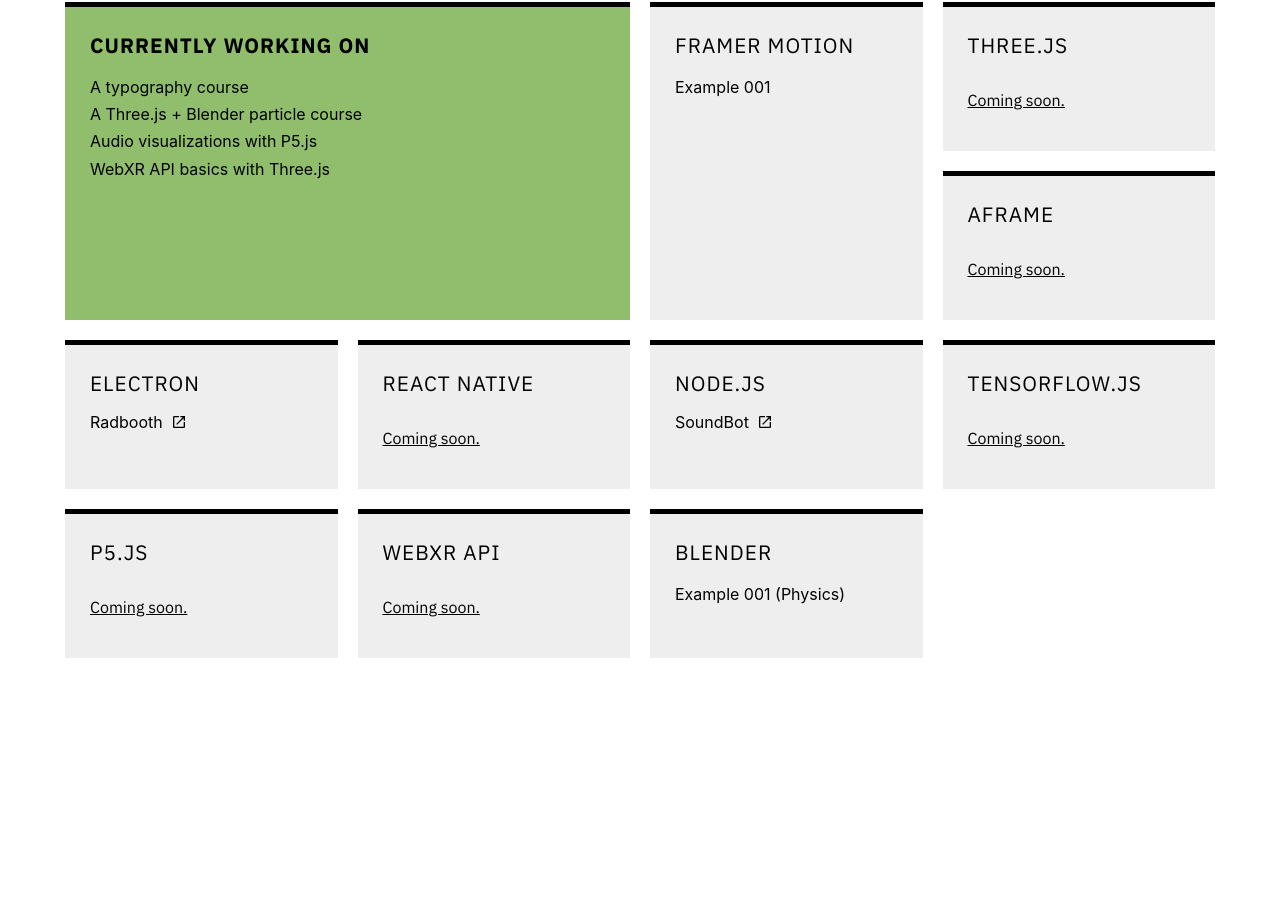
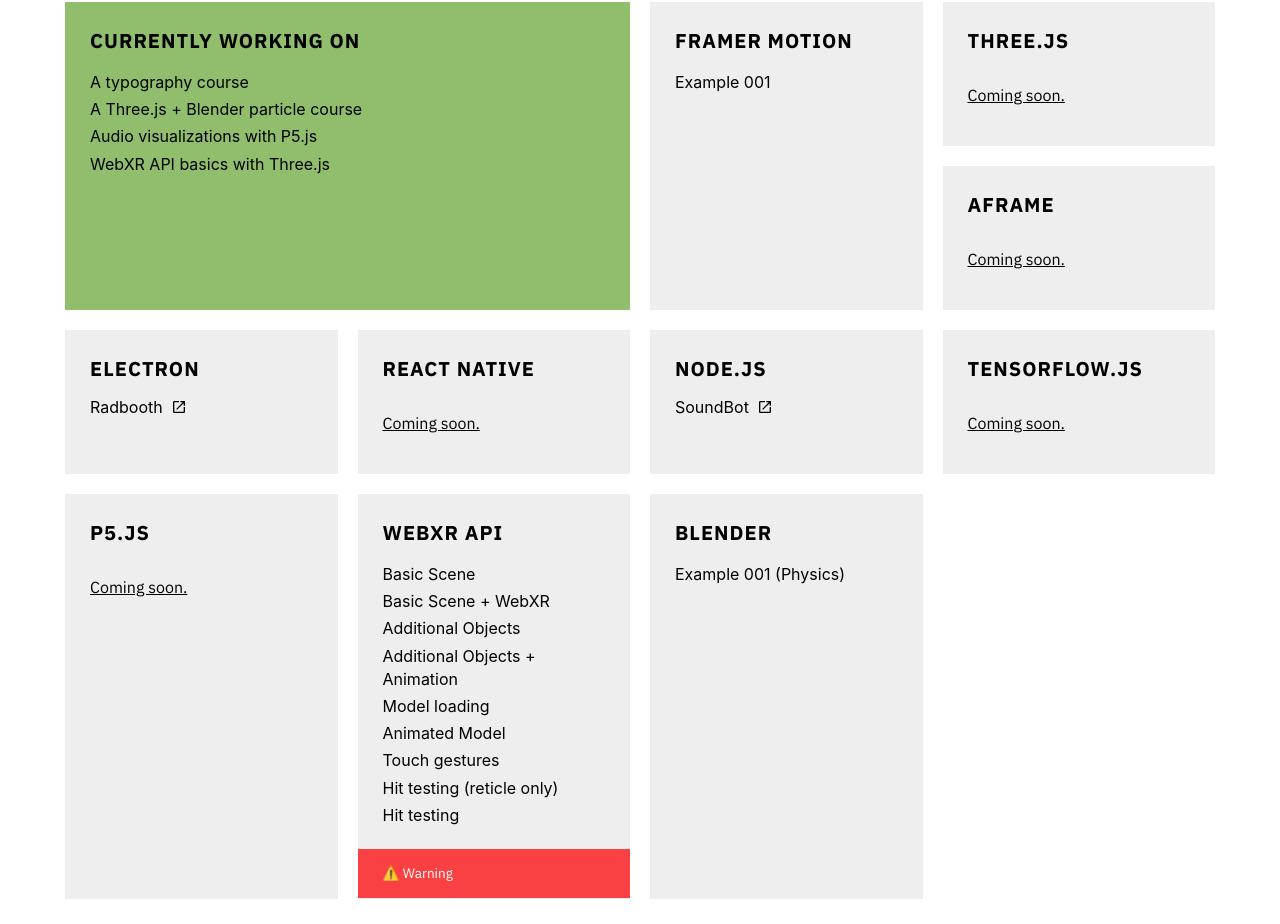
Before and after one commit to Radlad-io/experiments, a Next.js app in the folder site/: page / in a window 1280 px wide. Shown: the part 207-1131 px from the top of the page. Before the commit the page ends 890 px from the top, so only its background shows below. Built offline with nearby package versions, Linux system fonts and the light colour scheme.

Commit message:
Added WebXR nav to home

```diff
--- a/site/src/pages/Home.module.scss
+++ b/site/src/pages/Home.module.scss
@@ -10,12 +10,12 @@
     }
   }
   h2 {
-    font-size: 1.3rem;
+    font-size: 1.25rem;
     letter-spacing: 1px;
     text-transform: uppercase;
     color: var(--black);
     margin: 0 0 15px 0;
-    font-weight: 400;
+    font-weight: 900;
   }
   p {
     color: var(--vlack);
@@ -51,19 +51,35 @@
   background-color: var(--gray-200);
   padding: 25px;
   color: black;
-  border-top: 5px solid black;
   div {
     display: flex;
     align-items: center;
-    cursor: pointer;
   }
   a {
     display: block;
     line-height: 1.45rem;
+    cursor: pointer;
   }
   svg {
     display: block;
     margin-left: 8px;
+  }
+}
+
+.disclaimer {
+  margin: 20px -25px -24px;
+  background-color: var(--red-salsa);
+  padding: 0 15px;
+  p {
+    margin-left: 10px;
+    font-size: 0.85rem;
+    color: white;
+    text-decoration: none;
+    line-height: 1.35rem;
+  }
+  a {
+    color: white;
+    display: inline;
   }
 }
 
--- a/site/src/pages/index.jsx
+++ b/site/src/pages/index.jsx
@@ -200,7 +200,63 @@
                 id={styles.nodejs}
               >
                 <h2>WebXR API</h2>
-                <p>Coming soon.</p>
+                <Link
+                  href="https://experiments-webxr.vercel.app/0-basic_scene.html"
+                  passHref
+                >
+                  Basic Scene
+                </Link>
+                <Link
+                  href="https://experiments-webxr.vercel.app/1-basic_scene_webxr.html"
+                  passHref
+                >
+                  Basic Scene + WebXR
+                </Link>
+                <Link
+                  href="https://experiments-webxr.vercel.app/2-more_objects.html"
+                  passHref
+                >
+                  Additional Objects
+                </Link>
+                <Link
+                  href="https://experiments-webxr.vercel.app/3-more_objects_animated.html"
+                  passHref
+                >
+                  Additional Objects + Animation
+                </Link>
+                <Link
+                  href="https://experiments-webxr.vercel.app/4-model.html"
+                  passHref
+                >
+                  Model loading
+                </Link>
+                <Link
+                  href="https://experiments-webxr.vercel.app/5-model_animated.html"
+                  passHref
+                >
+                  Animated Model
+                </Link>
+                <Link
+                  href="https://experiments-webxr.vercel.app/6-touch_gestures.html"
+                  passHref
+                >
+                  Touch gestures
+                </Link>
+                <Link
+                  href="https://experiments-webxr.vercel.app/7-hit_testing_only_reticle.html"
+                  passHref
+                >
+                  Hit testing (reticle only)
+                </Link>
+                <Link
+                  href="https://experiments-webxr.vercel.app/8-hit_testing.html"
+                  passHref
+                >
+                  Hit testing
+                </Link>
+                <div className={styles.disclaimer}>
+                  <p>⚠️ Warning</p>
+                </div>
               </motion.article>
               <motion.article
                 variants={articles}
```
